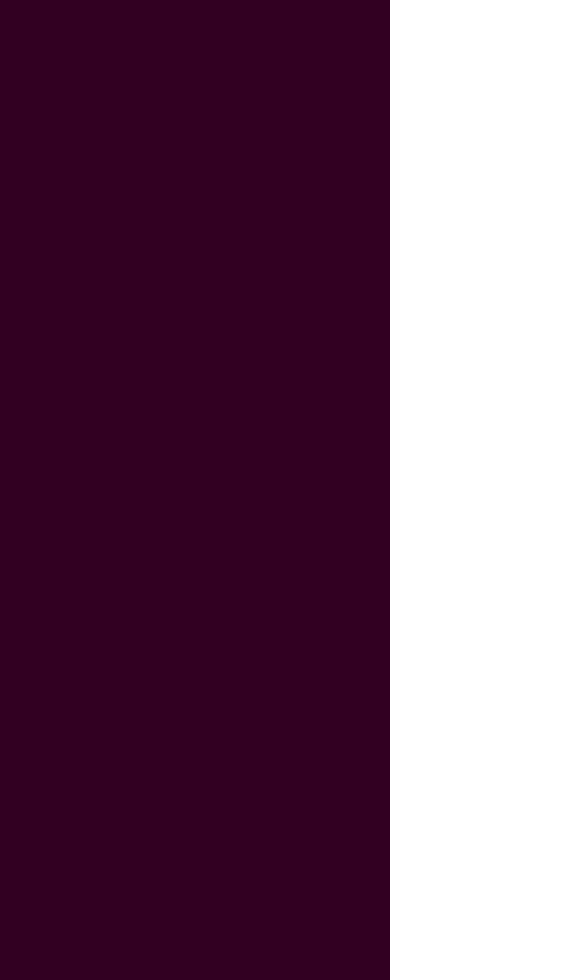
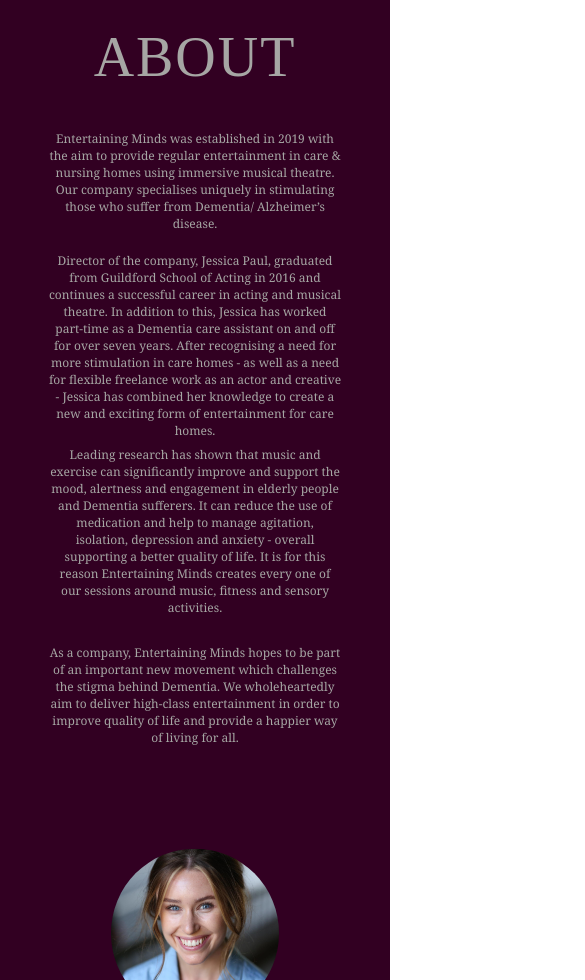
Before and after one commit to hughp23/Entertaining-Minds, a React (Create React App) app: page / in a window 390 px wide. Shown: the part 1020-2000 px from the top of the page, 585 px wide, since content can reach past the window. Built offline with nearby package versions, Linux system fonts and the light colour scheme; the HTML template or start-up script is replaced by a standard one.

Commit message:
edit to fit for firefox and safari on iphones

```diff
--- a/src/styling/_homepage.scss
+++ b/src/styling/_homepage.scss
@@ -36,6 +36,9 @@
   .background-container {
     z-index: -1;
     position: absolute;
+    background-size: 100vw 100vh;
+    -moz-background-size: 100vw 100vh;
+    -webkit-background-size: 100vw 100vh;
     img {
       height: 100vh;
       width: 100vw;
@@ -59,7 +62,6 @@
   position: relative;
   top: 25%;
   background-color: $primary-colour;
-
   ul {
     list-style-type: none;
     margin: 0;
@@ -139,14 +141,17 @@
 // About section
 .about-container {
   background-color: $primary-colour;
-  display: grid;
+  // display: grid;
   grid-template: 5% 50% 45% / 100%;
   grid-template-areas:
     "title"
     "text"
     "headshot";
+  width: 100vw;
+  // position: absolute;
 
   .headshot-container {
+    // position: absolute;
     .headshot-and-text-container {
       img {
         height: 30vh;
--- a/src/styling/_media-queries.scss
+++ b/src/styling/_media-queries.scss
@@ -86,17 +86,17 @@
   }
 
   .work-with-us-page-container {
-    height: 195vh !important;
+    height: 195vh;
   }
 
   .work-for-us-page-container {
-    height: 210vh !important;
+    height: 210vh;
   }
 
   .headshot-container {
     .headshot-and-text-container {
       position: relative;
-      top: 100%;
+      top: 130%;
       transform: translateY(-50%);
     }
   }
@@ -110,6 +110,11 @@
   //   position: absolute;
   //   left: 45vw;
   // }
+
+  body {
+    padding-left: env(safe-area-inset-left);
+    padding-right: env(safe-area-inset-right);
+  }
 
   // Nav Bar
   .nav-bar {
@@ -183,11 +188,14 @@
     .headshot-container {
       grid-area: headshot;
       height: 50vh;
-      img {
-        position: relative;
-        top: 50%;
-        transform: 0;
-        height: 20vh;
+      .headshot-and-text-container {
+        top: 130%;
+        img {
+          position: relative;
+          top: 50%;
+          transform: 0;
+          height: 20vh;
+        }
       }
     }
   }
```
